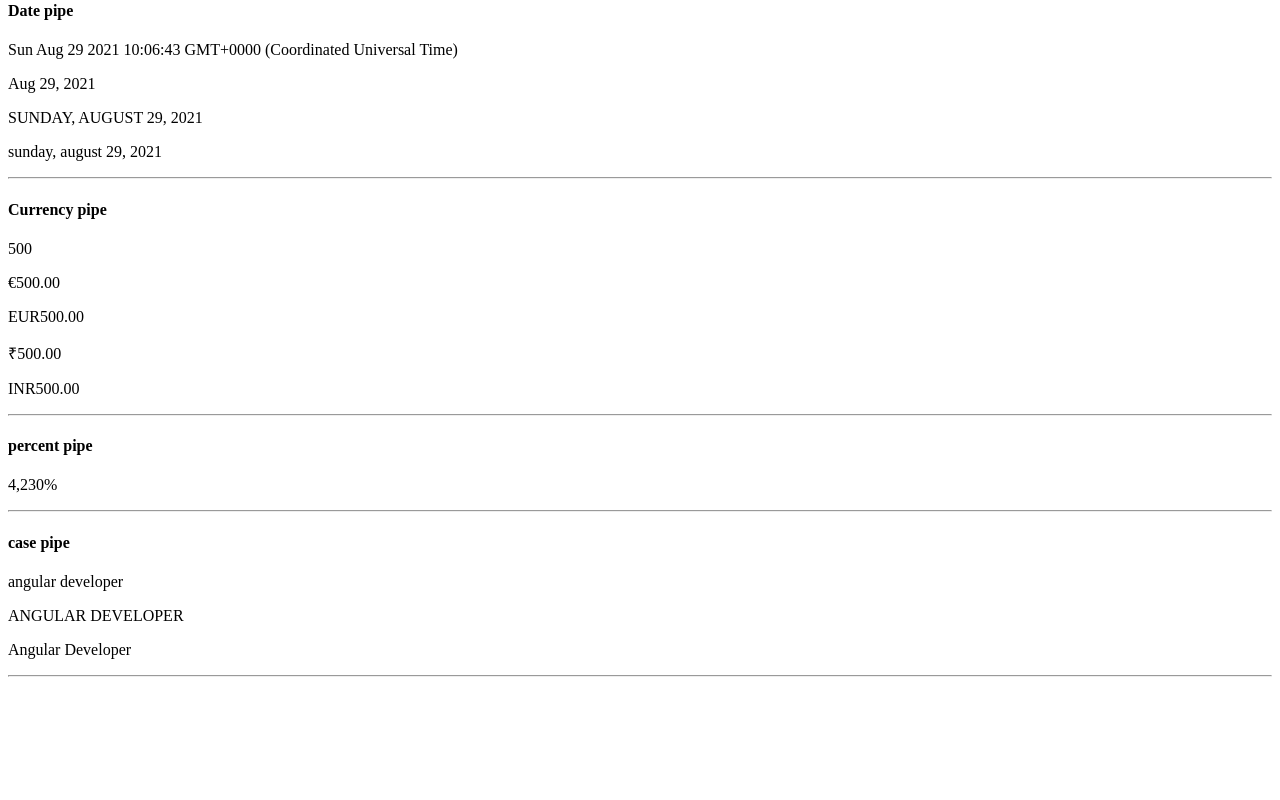
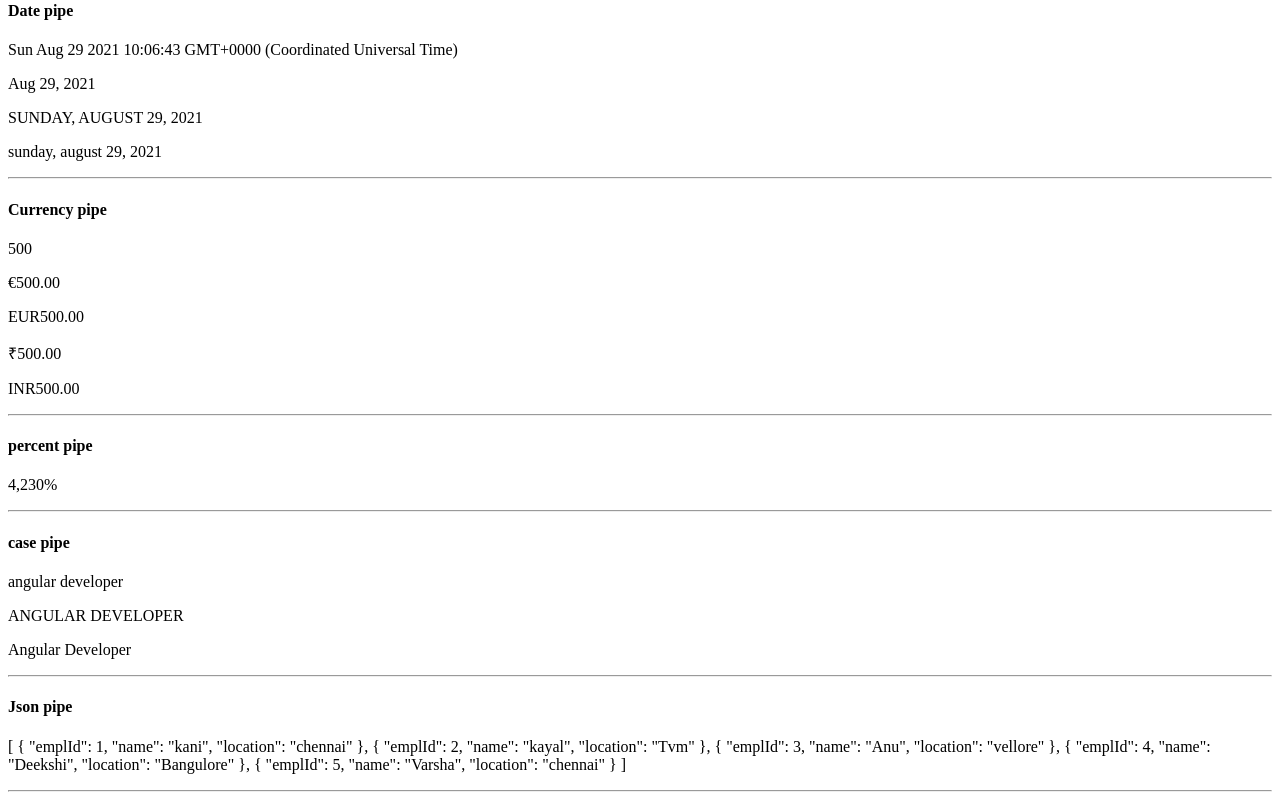
Before and after one commit to kayalsai/AngularTopics, an Angular app: page / in a window 1280 px wide. Shown: the part 1820-2620 px from the top of the page. Before the commit the page ends 2505 px from the top, so only its background shows below. Built offline with nearby package versions, Linux system fonts and the light colour scheme.

Commit message:
changes occur

```diff
--- a/src/app/app.component.html
+++ b/src/app/app.component.html
@@ -87,3 +87,6 @@
 <p>{{"Angular Developer"|titlecase}}</p>
 
 <hr>
+<h4>Json pipe</h4>
+<p>{{employees|json}}</p>
+<hr>
--- a/src/app/app.component.ts
+++ b/src/app/app.component.ts
@@ -21,6 +21,14 @@ export class AppComponent {
    todayDate=new Date()
 
    currency="500";
+   employees:object[]=[
+    {emplId:1,name:"kani",location:"chennai"},
+    {emplId:2,name:"kayal",location:"Tvm"},
+    {emplId:3,name:"Anu",location:"vellore"},
+    {emplId:4,name:"Deekshi",location:"Bangulore"},
+    {emplId:5,name:"Varsha",location:"chennai"},
+
+ ];
 ok()
 {
   this.Task="Click";
```
